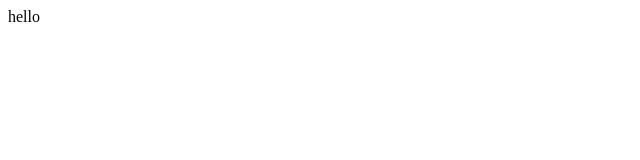
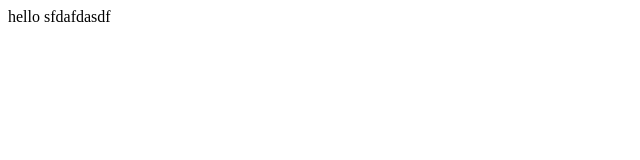
Before and after one commit to david162929/test3, a plain HTML site: page index.html in a window 1280 px wide. Shown: the full height of the page, 0-640 px from the left. Drawn offline with Linux system fonts and the light colour scheme.

Commit message:
second commit

```diff
--- a/index.html
+++ b/index.html
@@ -1,5 +1,5 @@
 <html>
 <body>
-	hello
+	hello sfdafdasdf
 <body>
 </html>
```
Also changed, not shown: readme.txt (added).
